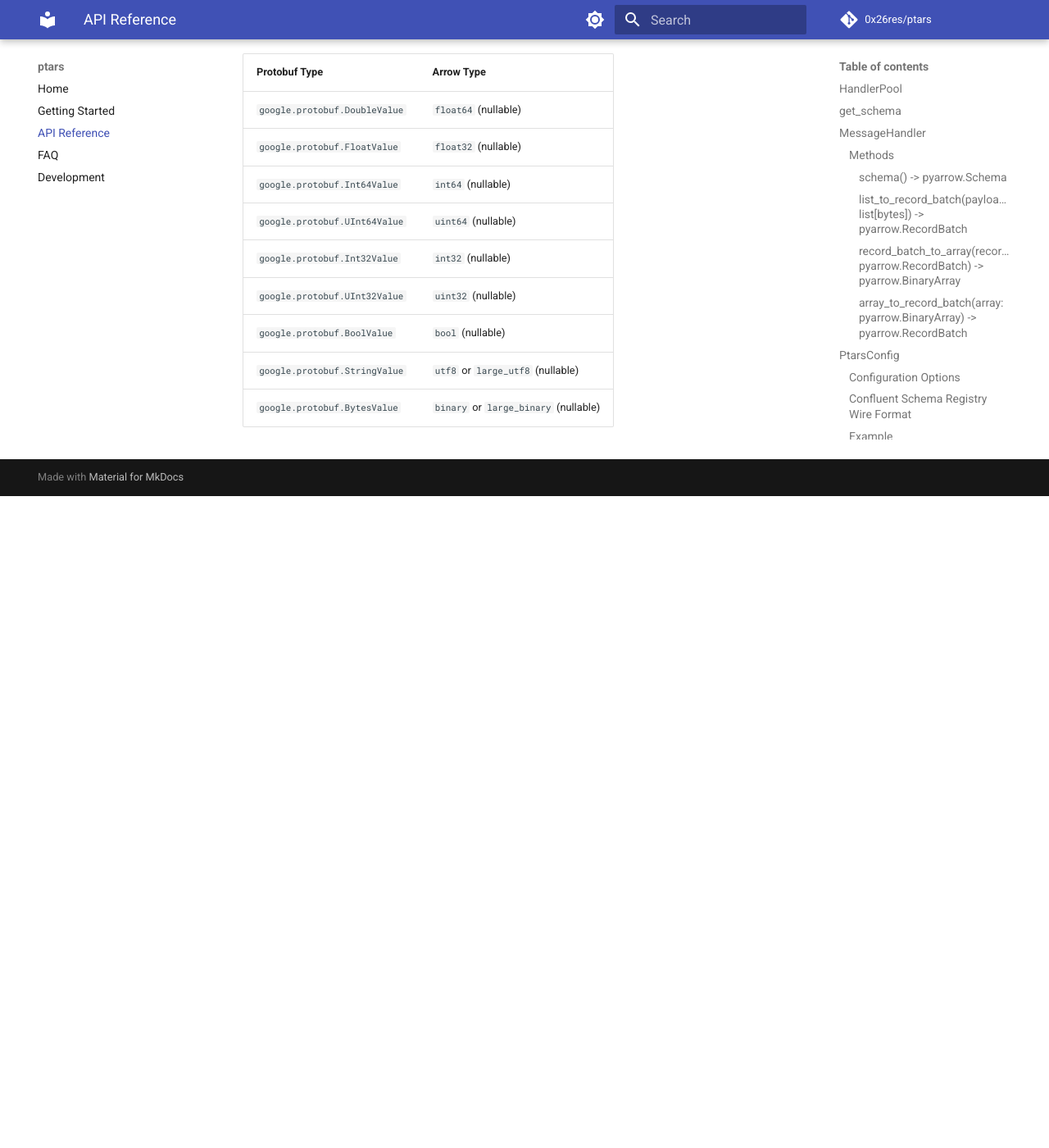
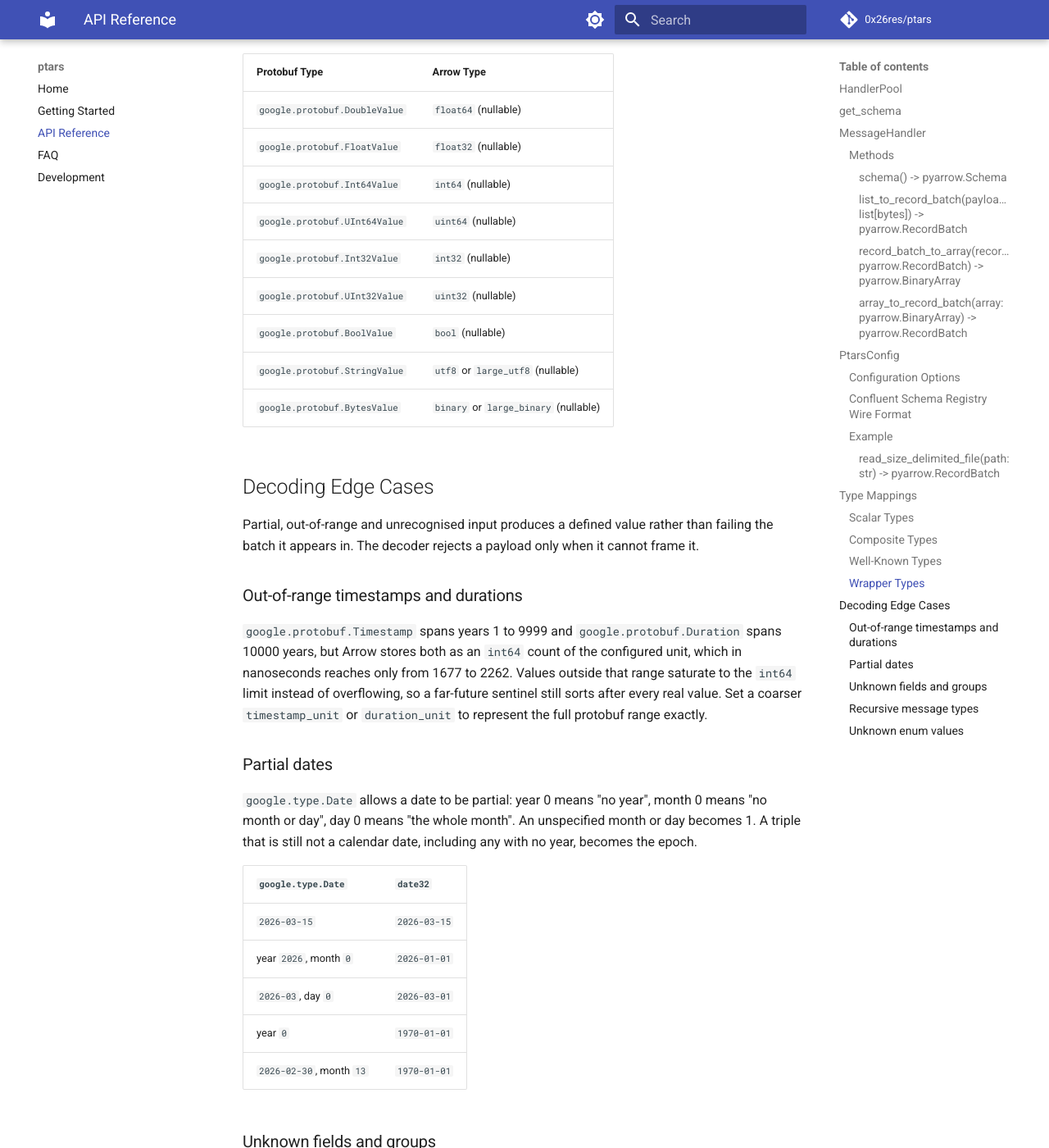
Before and after one commit to 0x26res/ptars, an MkDocs documentation site: the page built from docs/api.md, in a window 1280 px wide and 1400 px high, scrolled down 7258 px. Shown: the whole window at 82% size. Built offline with MkDocs 1.6.1 and Material for MkDocs 9.7.7, drawn with Linux system fonts in a browser that asks for light colours; comment, search, counter and statistics services are not loaded; before the commit the page ends 7863 px from its top, so only the background shows below that; some of the changed text lies outside the part shown.

```diff
--- a/docs/api.md
+++ b/docs/api.md
@@ -285,3 +285,48 @@ These are useful for representing nullable scalars in proto3.
 | `google.protobuf.BoolValue`   | `bool` (nullable)                     |
 | `google.protobuf.StringValue` | `utf8` or `large_utf8` (nullable)     |
 | `google.protobuf.BytesValue`  | `binary` or `large_binary` (nullable) |
+
+## Decoding Edge Cases
+
+Partial, out-of-range and unrecognised input produces a defined value rather than failing the
+batch it appears in. The decoder rejects a payload only when it cannot frame it.
+
+### Out-of-range timestamps and durations
+
+`google.protobuf.Timestamp` spans years 1 to 9999 and `google.protobuf.Duration` spans 10000
+years, but Arrow stores both as an `int64` count of the configured unit, which in nanoseconds
+reaches only from 1677 to 2262. Values outside that range saturate to the `int64` limit instead
+of overflowing, so a far-future sentinel still sorts after every real value. Set a coarser
+`timestamp_unit` or `duration_unit` to represent the full protobuf range exactly.
+
+### Partial dates
+
+`google.type.Date` allows a date to be partial: year 0 means "no year", month 0 means "no month
+or day", day 0 means "the whole month". An unspecified month or day becomes 1. A triple that is
+still not a calendar date, including any with no year, becomes the epoch.
+
+| `google.type.Date`         | `date32`     |
+|----------------------------|--------------|
+| `2026-03-15`               | `2026-03-15` |
+| year `2026`, month `0`     | `2026-01-01` |
+| `2026-03`, day `0`         | `2026-03-01` |
+| year `0`                   | `1970-01-01` |
+| `2026-02-30`, month `13`   | `1970-01-01` |
+
+### Unknown fields and groups
+
+Fields the schema does not declare are skipped, including proto2 groups (wire types 3 and 4)
+and groups nested inside them. A group that never ends, or an end-group tag with no matching
+start, is rejected, since neither can be framed.
+
+### Recursive message types
+
+A message type that contains itself, directly or through a cycle, has no finite Arrow schema.
+The recursive field decodes as `binary` holding the nested message's serialized bytes, or
+`list<binary>` when repeated. Parse those bytes with the generated class to go a level deeper.
+
+### Unknown enum values
+
+proto3 enums are open, so a producer may send a number the schema does not declare. With
+`enum_repr="string"` such a value renders as the number formatted as a string rather than
+being dropped or replaced by the default.
```
Also changed, not shown: 2 other files.
